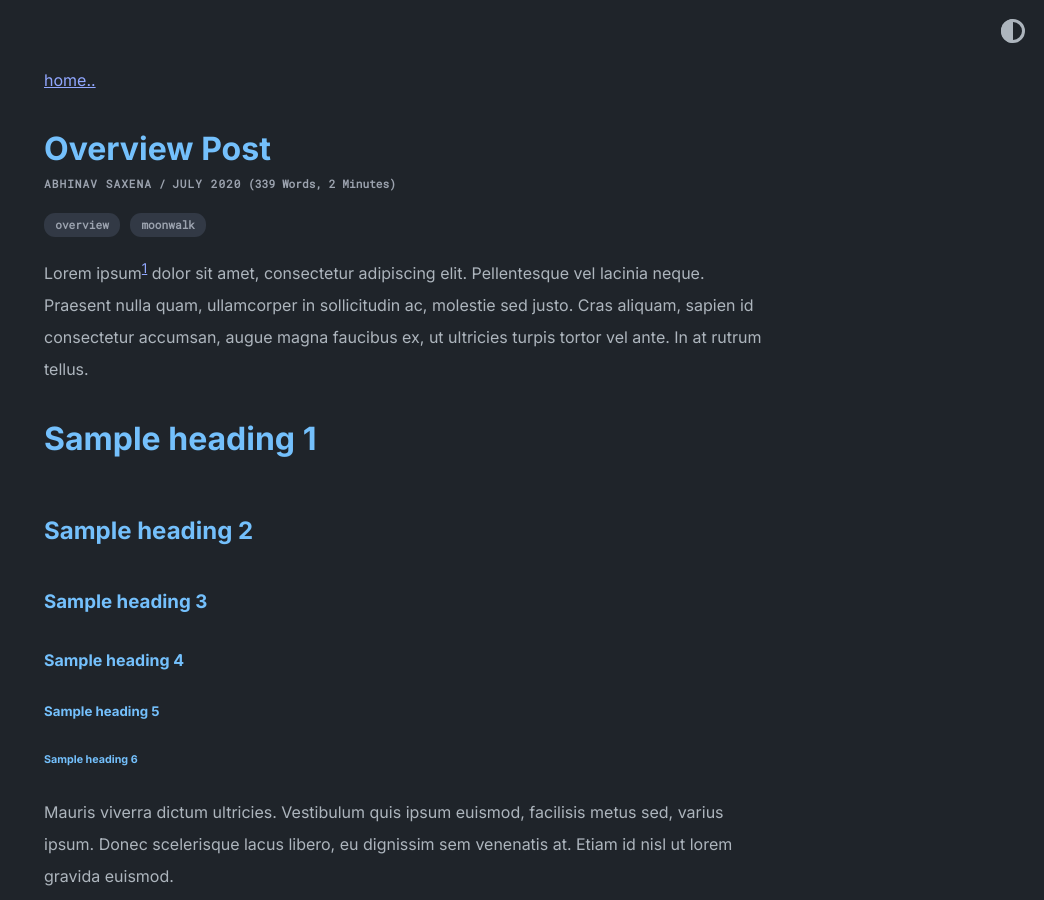
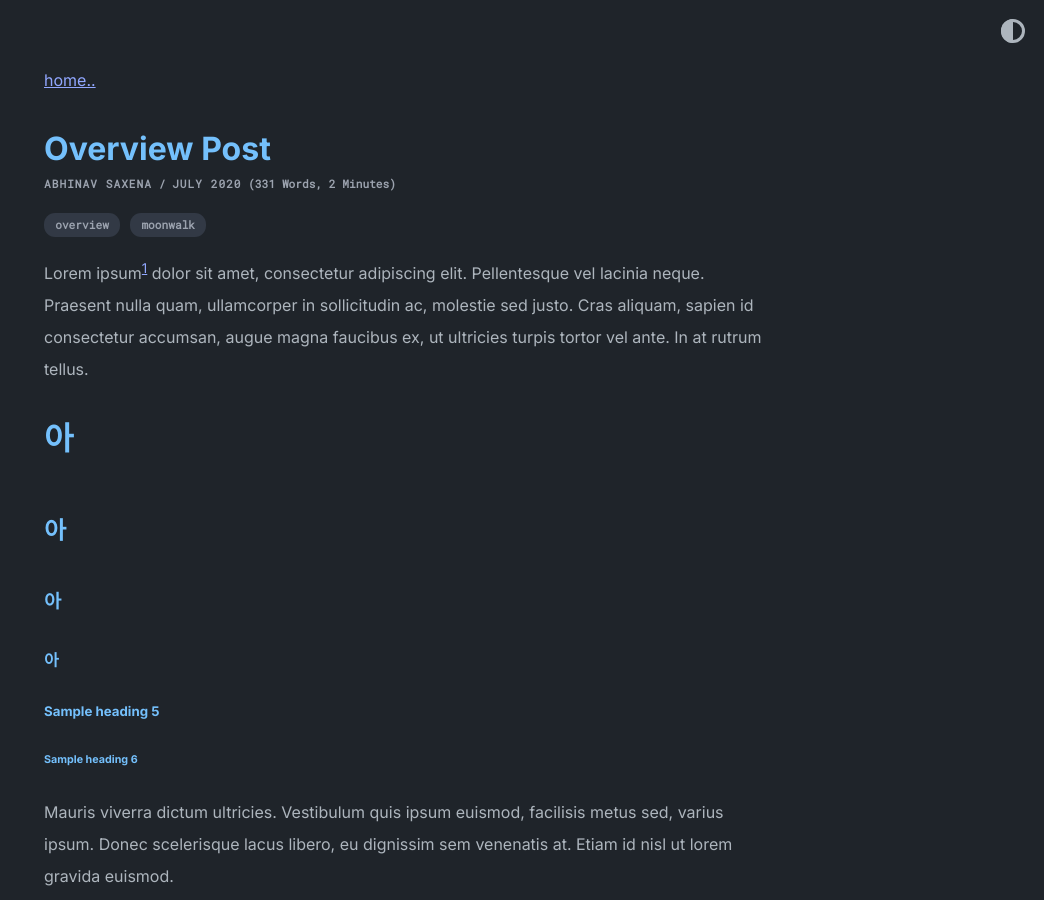
Before and after one commit to upod0310/upod0310.github.com, a Jekyll site: the page built from _posts/2020-07-07-overview-post.md, in a window 1280 px wide and 900 px high. Shown: the whole window, without its empty margins (236-1280 px from the left). Built offline with Jekyll 4.4.1, drawn with Linux system fonts in a browser that asks for light colours.

Commit message:
Update 2020-07-07-overview-post.md

```diff
--- a/_posts/2020-07-07-overview-post.md
+++ b/_posts/2020-07-07-overview-post.md
@@ -6,10 +6,10 @@ tags: [overview, moonwalk]
 
 Lorem ipsum[^1] dolor sit amet, consectetur adipiscing elit. Pellentesque vel lacinia neque. Praesent nulla quam, ullamcorper in sollicitudin ac, molestie sed justo. Cras aliquam, sapien id consectetur accumsan, augue magna faucibus ex, ut ultricies turpis tortor vel ante. In at rutrum tellus.
 
-# Sample heading 1
-## Sample heading 2
-### Sample heading 3
-#### Sample heading 4
+# 아
+## 아
+### 아
+#### 아
 ##### Sample heading 5
 ###### Sample heading 6
 
```
